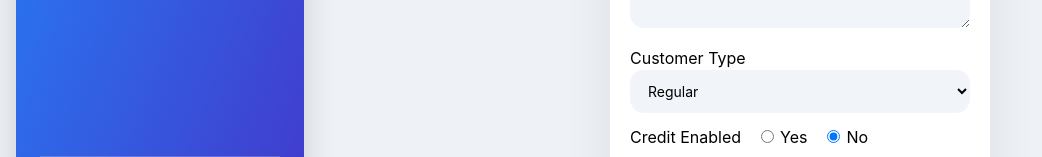
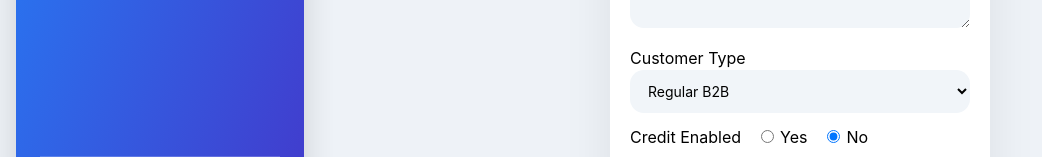
Before and after one commit to manju9711/billing_software_frontend, a React (Vite) app: page /customer/add in a window 1280 px wide. Shown: the part 523-680 px from the top of the page, without its empty margins (0-1042 px from the left). Built offline with nearby package versions, Linux system fonts and the light colour scheme.

Commit message:
manju commit

```diff
--- a/src/pages/customer/CustomerForm.jsx
+++ b/src/pages/customer/CustomerForm.jsx
@@ -419,9 +419,9 @@ const verifyGST = async ()=>{
             onChange={e => set("type", e.target.value)}
             style={inputStyle}
           >
-            <option value="regular">Regular</option>
-            <option value="wholesale">Wholesale</option>
-            <option value="retail">Retail</option>
+            <option value="regular">Regular B2B</option>
+            <option value="wholesale">Regular B2C</option>
+            {/* <option value="retail">Retail</option> */}
           </select>
 
           {/* CREDIT ENABLE */}
```
